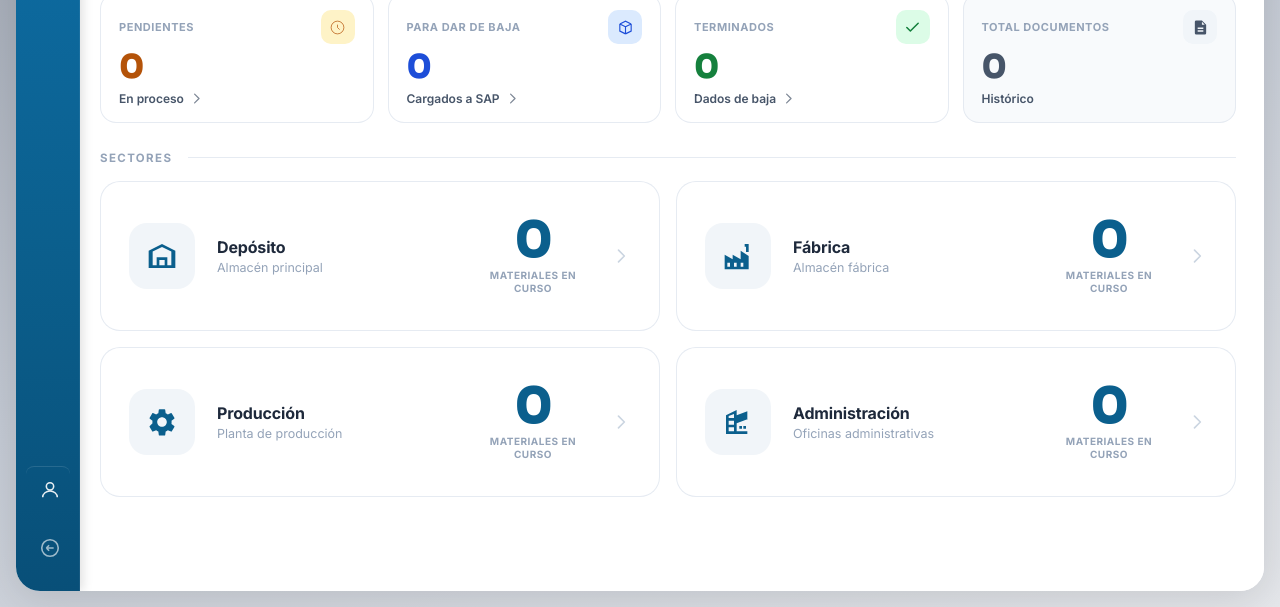
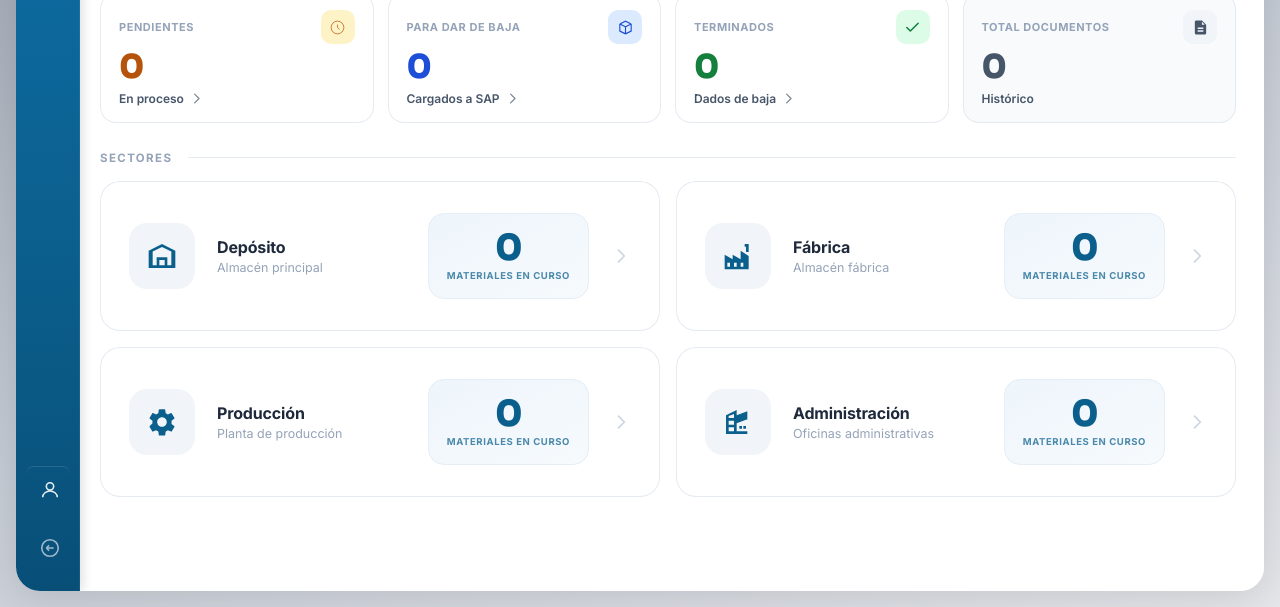
Before and after one commit to alasinventario-cell/Inventario, a plain HTML site: page index.html in a window 1280 px wide. Shown: the part 193-800 px from the top of the page. Drawn offline with nearby package versions, Linux system fonts and the light colour scheme; no server answers.

Commit message:
ui(inventario): KPI de sectores como stat tile PRO (recuadro azul suave), número 36px
Co-Authored-By: Claude Opus 4.8 <noreply@anthropic.com>

```diff
--- a/style.css
+++ b/style.css
@@ -372,9 +372,9 @@ button.kpi:hover::before { transform:scaleY(1); }
 .sector-card__desc { font-size:12.5px; color:var(--alas-text-3); margin-top:3px; }
 .sector-card__bar { display:block; height:6px; border-radius:999px; background:var(--gray-100); overflow:hidden; margin-top:11px; }
 .sector-card__bar-fill { display:block; height:100%; border-radius:999px; transition:width var(--alas-dur-page) var(--alas-ease); }
-.sector-card__count-wrap { display:flex; flex-direction:column; align-items:center; gap:5px; width:112px; flex-shrink:0; }
-.sector-card__count { font-family:'Sora',sans-serif; font-weight:800; font-size:50px; color:var(--alas-brand); text-align:center; letter-spacing:-.03em; line-height:.95; }
-.sector-card__count-lbl { font-size:10px; font-weight:800; color:var(--alas-text-3); text-transform:uppercase; letter-spacing:.5px; text-align:center; line-height:1.25; white-space:normal; }
+.sector-card__count-wrap { display:flex; flex-direction:column; align-items:center; justify-content:center; gap:4px; min-width:112px; padding:16px 18px; border-radius:16px; background:linear-gradient(155deg,#eef5fb,#f6fafd); border:1px solid #e4eef7; flex-shrink:0; }
+.sector-card__count { font-family:'Sora',sans-serif; font-weight:800; font-size:36px; color:var(--alas-brand); text-align:center; letter-spacing:-.02em; line-height:1; }
+.sector-card__count-lbl { font-size:9.5px; font-weight:800; color:var(--alas-brand); opacity:.72; text-transform:uppercase; letter-spacing:.6px; text-align:center; line-height:1.25; white-space:normal; }
 .sector-card__arrow { color:var(--gray-300); display:flex; transition:transform .28s var(--alas-ease), color .28s var(--alas-ease); }
 .sector-card__arrow svg { width:20px; height:20px; }
 .sector-card:hover .sector-card__arrow { color:var(--alas-brand); transform:translateX(4px); }
```
